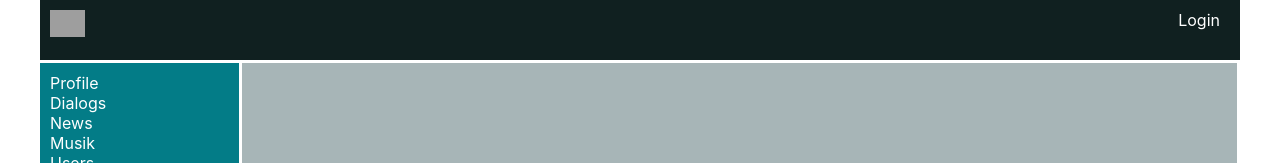
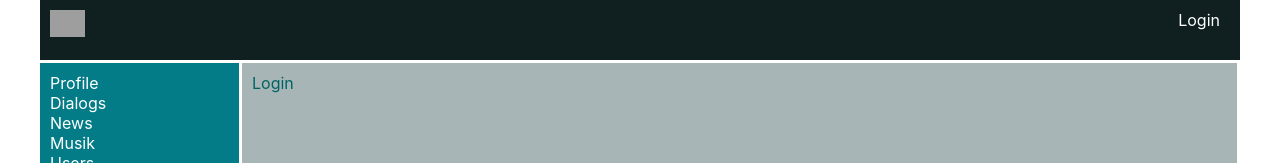
Before and after one commit to Vladim884/react_two, a React (Create React App) app: page /login in a window 1280 px wide. Shown: the top 163 px of the page. Built offline with nearby package versions, Linux system fonts and the light colour scheme; no server answers; grey boxes are pictures that could not be loaded.

Commit message:
68 - React JS - Redirect

```diff
--- a/src/App.js
+++ b/src/App.js
@@ -8,6 +8,7 @@
 import DialogsContainer from './components/dialogs/Dialogs_Container';
 import UsersContainer from './components/users/usersContainer';
 import ProfileContainer from './components/profile/ProfileContainer';
+import Login from './components/login/login';
 
 const App = (props) => {
   // debugger;
@@ -21,6 +22,7 @@
           <Route path="/users" render={ () =>  <UsersContainer /> } />
           <Route path="/news" component={News} />
           <Route path="/musik" component={Musik} />
+          <Route path="/login" component={Login} />
       </div>
     </div>
   );
--- a/src/components/dialogs/Dialogs.jsx
+++ b/src/components/dialogs/Dialogs.jsx
@@ -3,9 +3,10 @@
 import DialogItem from './dialogItem/DialogItem';
 import Message from './user_message/Message';
 import {addMessageAC, updateNewTextAC} from '../../redux/dialogs_reduser';
+import { Redirect } from "react-router-dom";
 
 const Dialogs = (props) => {
-  debugger;
+  // debugger;
   let dialogs = props.dialogs.map(d => <DialogItem name={d.name} id={d.id} /> );
 
   let messages = props.messages.map(m => <Message message={m.message} likesCont={m.likesCont} />);
@@ -17,6 +18,9 @@
     let text = e.target.value;
     props.updateNewTextBLL(text);
   }
+
+  if(!props.isAuth) return <Redirect to={'/login'} />
+
   return (
     <div className={s.dialogs}>
       <div className={s.dialogs_items}>
--- a/src/components/dialogs/Dialogs_Container.jsx
+++ b/src/components/dialogs/Dialogs_Container.jsx
@@ -8,7 +8,8 @@
   return {
     messageValue: state.dialogsReducer.newMessageText,
     dialogs: state.dialogsReducer.dialogs,
-    messages: state.dialogsReducer.messages
+    messages: state.dialogsReducer.messages,
+    isAuth: state.authReducer.isAuth
   }
 }
 
--- a/src/components/header/Header.jsx
+++ b/src/components/header/Header.jsx
@@ -14,9 +14,9 @@
             alt="logo"
           />
         </NavLink>
-        <div className={s.login_block}>
-        {props.isAuth ? props.login : <NavLink to={"/login"}>Login</NavLink>}
-        </div>
+          <div className={s.login_block}>
+                {props.isAuth ? props.login : <NavLink to={"/login"}>Login</NavLink>}
+          </div>
       </header>
     </div>
   );
--- /dev/null
+++ b/src/components/login/login.jsx
@@ -0,0 +1,9 @@
+import React from "react";
+
+const Login = (props) => {
+  return <div>
+        Login
+      </div>;
+};
+
+export default Login;
--- a/src/components/profile/ProfileContainer.jsx
+++ b/src/components/profile/ProfileContainer.jsx
@@ -3,7 +3,7 @@
 import Profile from "./Profile";
 import { connect } from "react-redux";
 import {getUserProfile} from './../../redux/profile_reducer';
-// import * as axios from "axios";
+import { Redirect } from 'react-router-dom';
 import { withRouter } from "react-router-dom";
 import { userAPI } from "../../api/api";
 
@@ -17,12 +17,14 @@
 
   render() {
     // debugger;
+    if(!this.props.isAuth) return <Redirect to={'/login'} />
     return <Profile {...this.props} profile={this.props.profile} />;
   }
 }
 let mapStateToProps  = (state) => {
   return {
-    profile: state.profileReducer.profile
+    profile: state.profileReducer.profile,
+    isAuth: state.authReducer.isAuth
   }
 }
 
```
